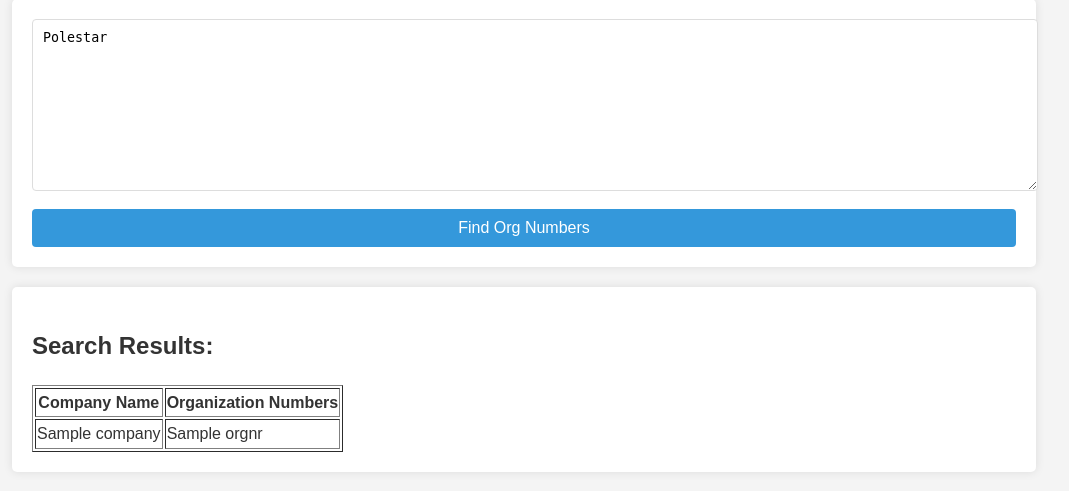
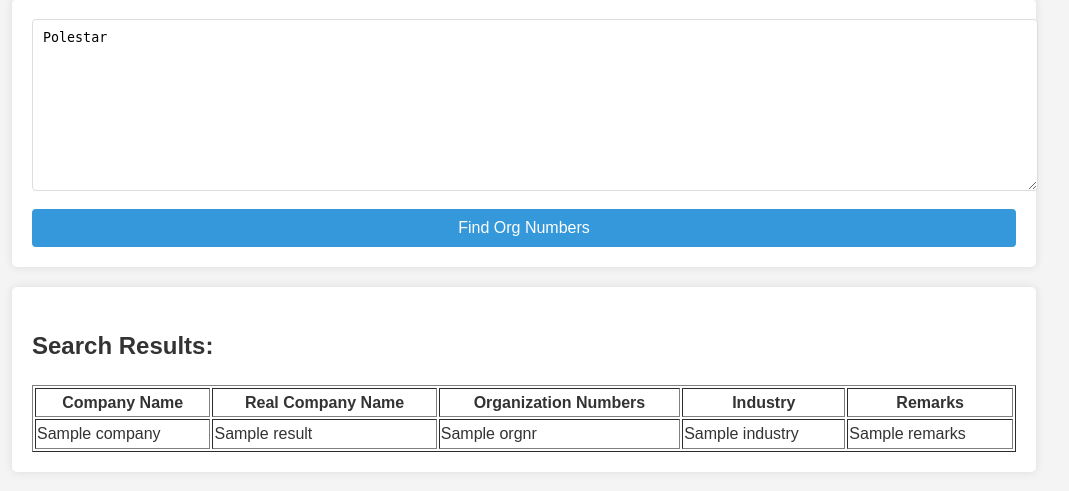
Before and after one commit to Akatsuki-Ryu/companyinfobot, a Flask app: template templates/index.html in a window 1280 px wide. Shown: the part 115-606 px from the top of the page, without its empty margins (116-1185 px from the left). Run offline with Flask 2, Linux system fonts and the light colour scheme; the template is opened without the code that fills it: most values are stand-ins (such as "Sample title", 1, 10 or a date in 2020).

Commit message:
layout and remarks , add industry for reference

```diff
--- a/main.py
+++ b/main.py
@@ -43,9 +43,13 @@
             if search_results:
                 orgnr = search_results[0].get('orgnr', 'Not found')
                 real_company_name = search_results[0].get('jurnamn', 'Not found')
-                results.append({"company": real_company_name, "orgnrs": [orgnr]})
+                industry = search_results[0].get('abv_hgrupp', 'Not found')
+                if company != real_company_name:
+                    results.append({"remarks": "company name mismatch", "company": company, "real_company_name": real_company_name, "orgnrs": [orgnr], "industry": industry})
+                else:
+                    results.append({"company": company, "orgnrs": [orgnr], "industry": industry})
             else:
-                results.append({"company": company, "orgnrs": ["Not found"]})
+                results.append({"company": company, "orgnrs": ["Not found"], "industry": "Not found"})
 
             # Original code for future use
             # if search_results:
--- a/templates/index.html
+++ b/templates/index.html
@@ -16,19 +16,28 @@
         <div id="results">
             {% if results %}
                 <h2>Search Results:</h2>
-                <table border="1">
+                <table border="1" style="width: 100%;">
                     <tr>
+
                         <th>Company Name</th>
+                        <th>Real Company Name</th>
                         <th>Organization Numbers</th>
+                        <th>Industry</th>
+                        <th>Remarks</th>
                     </tr>
                     {% for result in results %}
                         <tr>
                             <td>{{ result.company }}</td>
+                            <td>{{ result.real_company_name }}</td>
                             <td>
                                 {% for orgnr in result.orgnrs %}
                                     {{ orgnr }}<br>
                                 {% endfor %}
                             </td>
+                            <td>{{ result.industry }}</td>
+                            {% if result.remarks %}
+                                <td>{{ result.remarks }}</td>
+                            {% endif %}
                         </tr>
                     {% endfor %}
                 </table>
```
